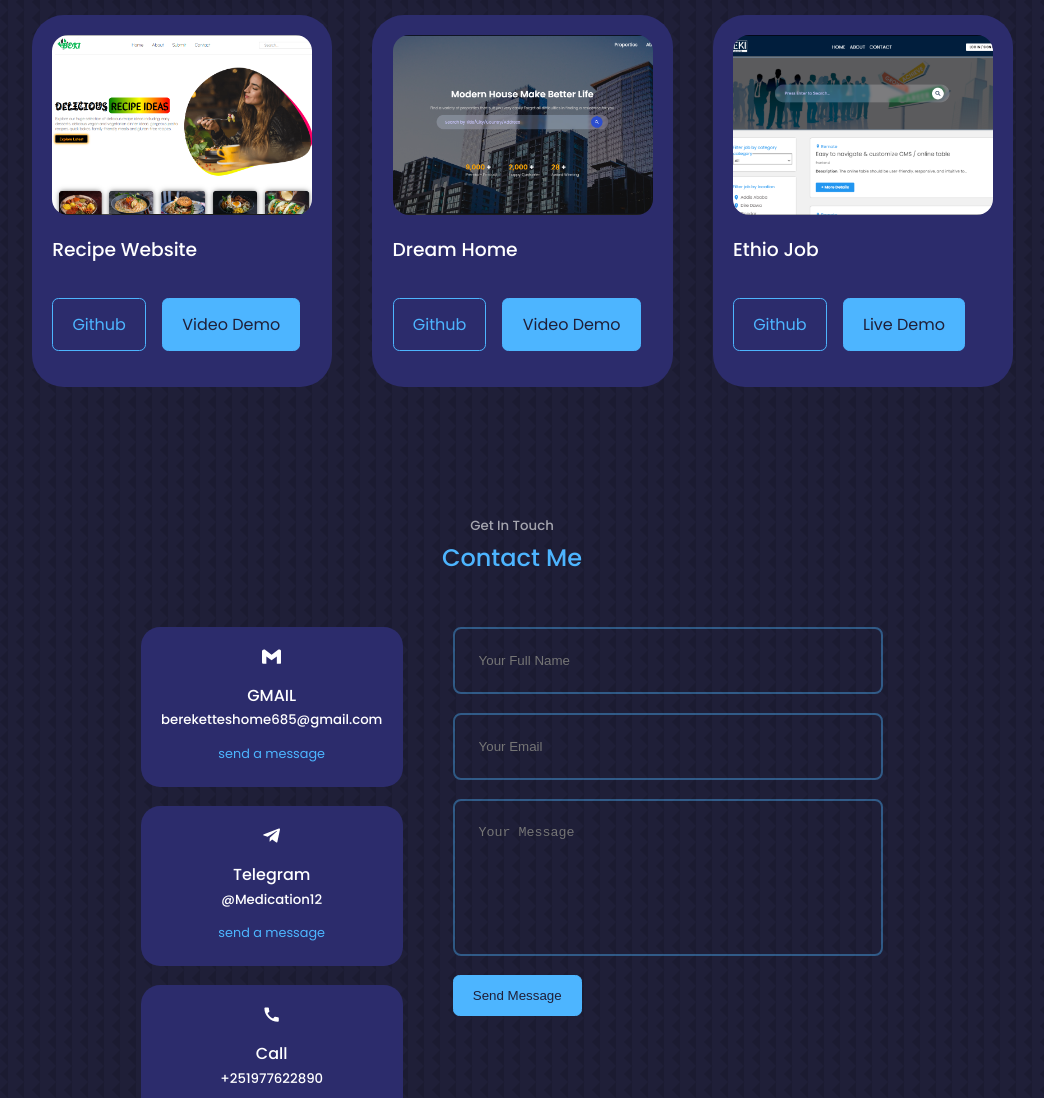
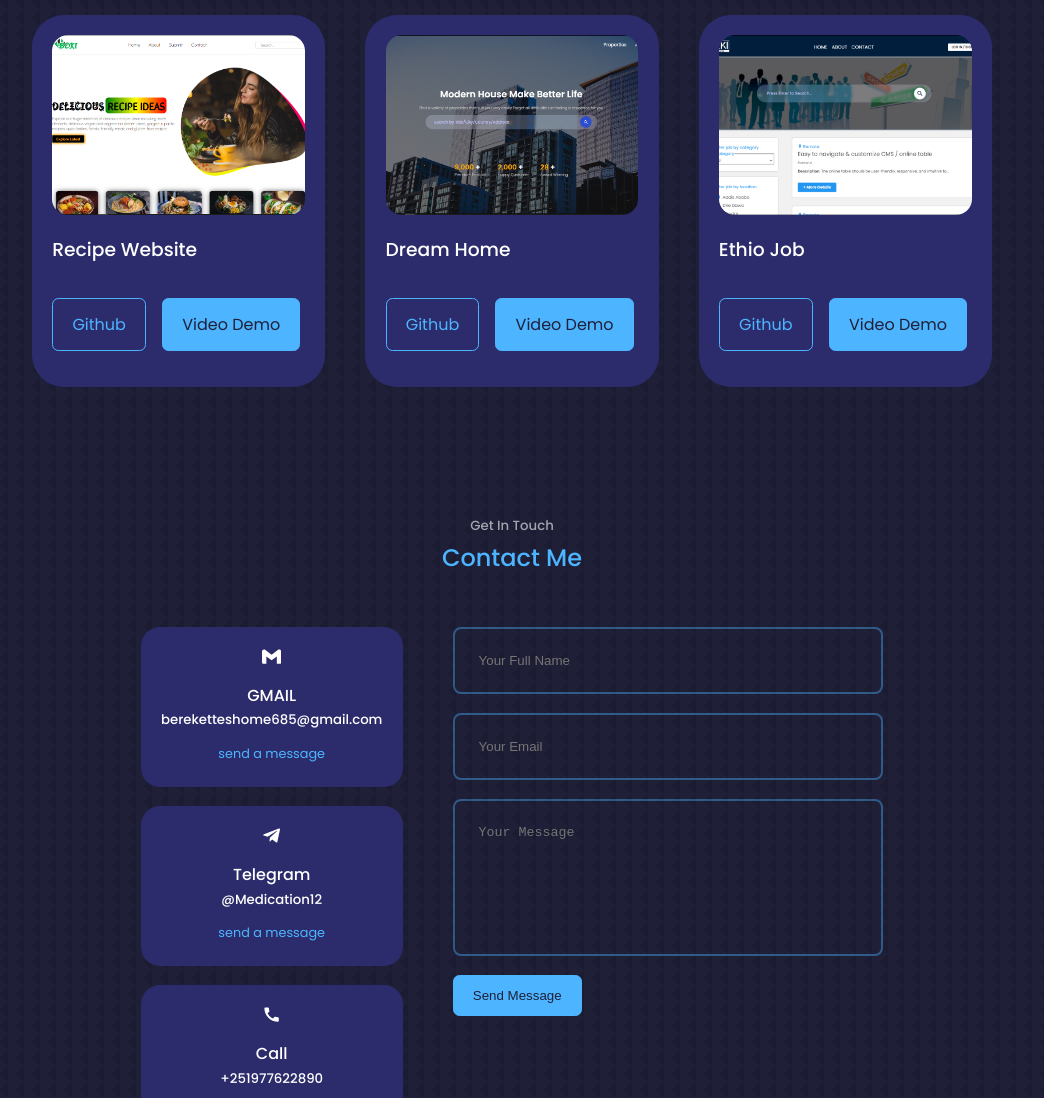
Before and after one commit to BereketTeshome/Personal-Portfolio, a React (Create React App) app: page / in a window 1280 px wide. Shown: the part 2806-3904 px from the top of the page, without its empty margins (128-1172 px from the left). Built offline with nearby package versions, Linux system fonts and the light colour scheme.

Commit message:
portfolio.js modified

```diff
--- a/src/components/footer/Footer.js
+++ b/src/components/footer/Footer.js
@@ -19,9 +19,9 @@ const Footer = () => {
       </ul>
 
       <div className="footer__socials">
-        <a href="https://facebook.com"><ImFacebook className='footer-icons'/></a>
-        <a href="https://instagram.com"><BsInstagram className='footer-icons'/></a>
-        <a href="https://twitter.com"><FaTwitter className='footer-icons'/></a>
+        <a href="https://www.facebook.com/profile.php?id=100006140478304" target='_blank' rel='noreferrer'><ImFacebook className='footer-icons'/></a>
+        <a href="https://www.instagram.com/beki_tesh" target='_blank' rel='noreferrer'><BsInstagram className='footer-icons'/></a>
+        <a href="https://twitter.com/BereketTes77455" target='_blank' rel='noreferrer'><FaTwitter className='footer-icons'/></a>
       </div>
 
       <div className="footer__copyright">
--- a/src/components/portfolio/Portfolio.js
+++ b/src/components/portfolio/Portfolio.js
@@ -45,7 +45,7 @@ const Portfolio = () => {
 
             <div className="portfolio__item-cta">
               <a href="https://github.com/BereketTeshome/Ethio-Jobs.git" className='btn' target={'_blank'} rel="noreferrer">Github</a>
-              <a href="https://www.upwork.com/freelancers/~013c18cc64d84ad32b?p=1688500293268570112" className='btn btn-primary' target={'_blank'} rel="noreferrer">Live Demo</a>
+              <a href="https://www.upwork.com/freelancers/~013c18cc64d84ad32b?p=1688500293268570112" className='btn btn-primary' target={'_blank'} rel="noreferrer">Video Demo</a>
             </div>
         </article>
 
--- a/src/components/portfolio/portfolio.css
+++ b/src/components/portfolio/portfolio.css
@@ -23,7 +23,8 @@
 
 .portfolio__item-image img{
     height: 180px;
-    width: 260px;
+    width: 100%;
+    object-fit: cover;
 }
 
 .portfolio__item h3{
```
